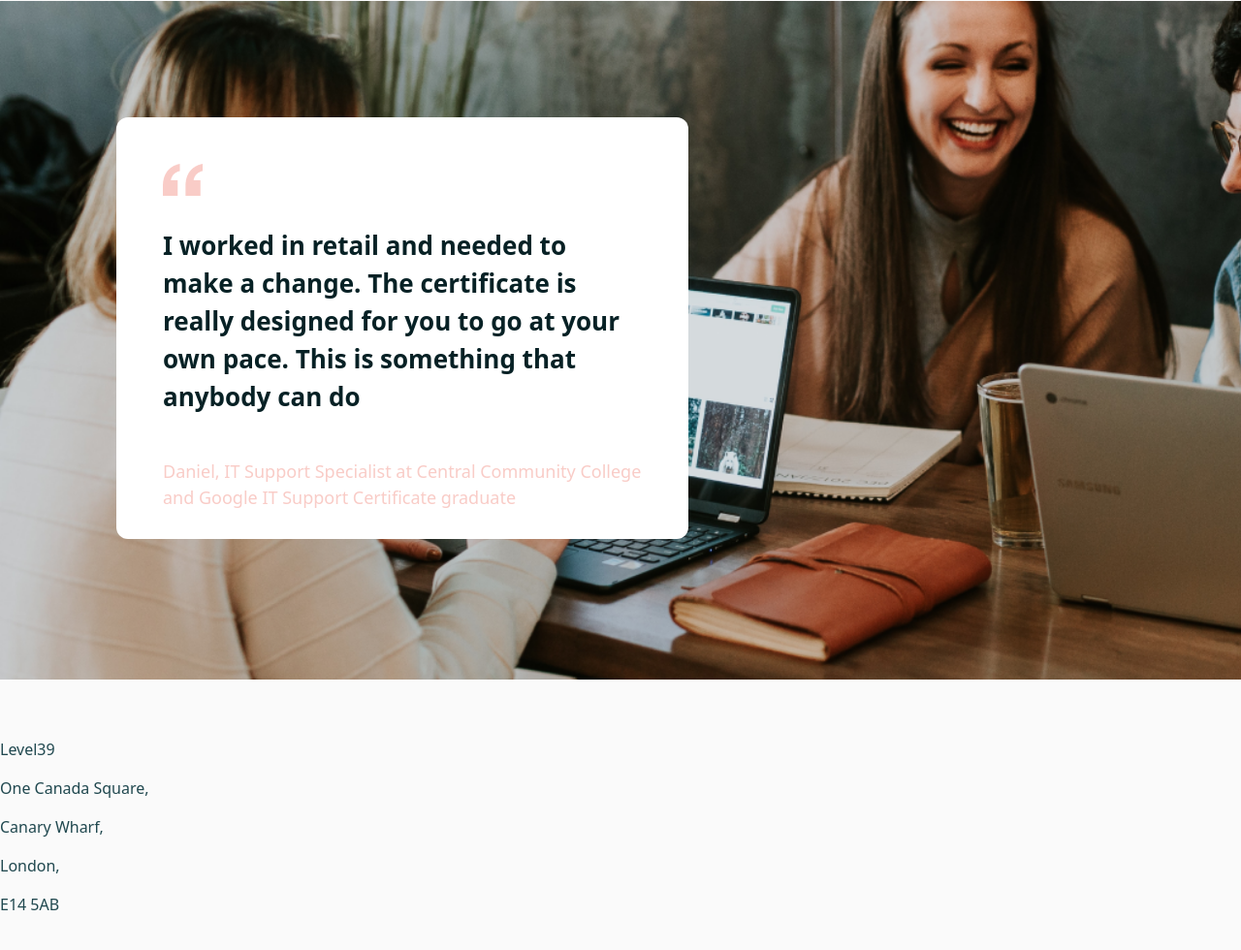
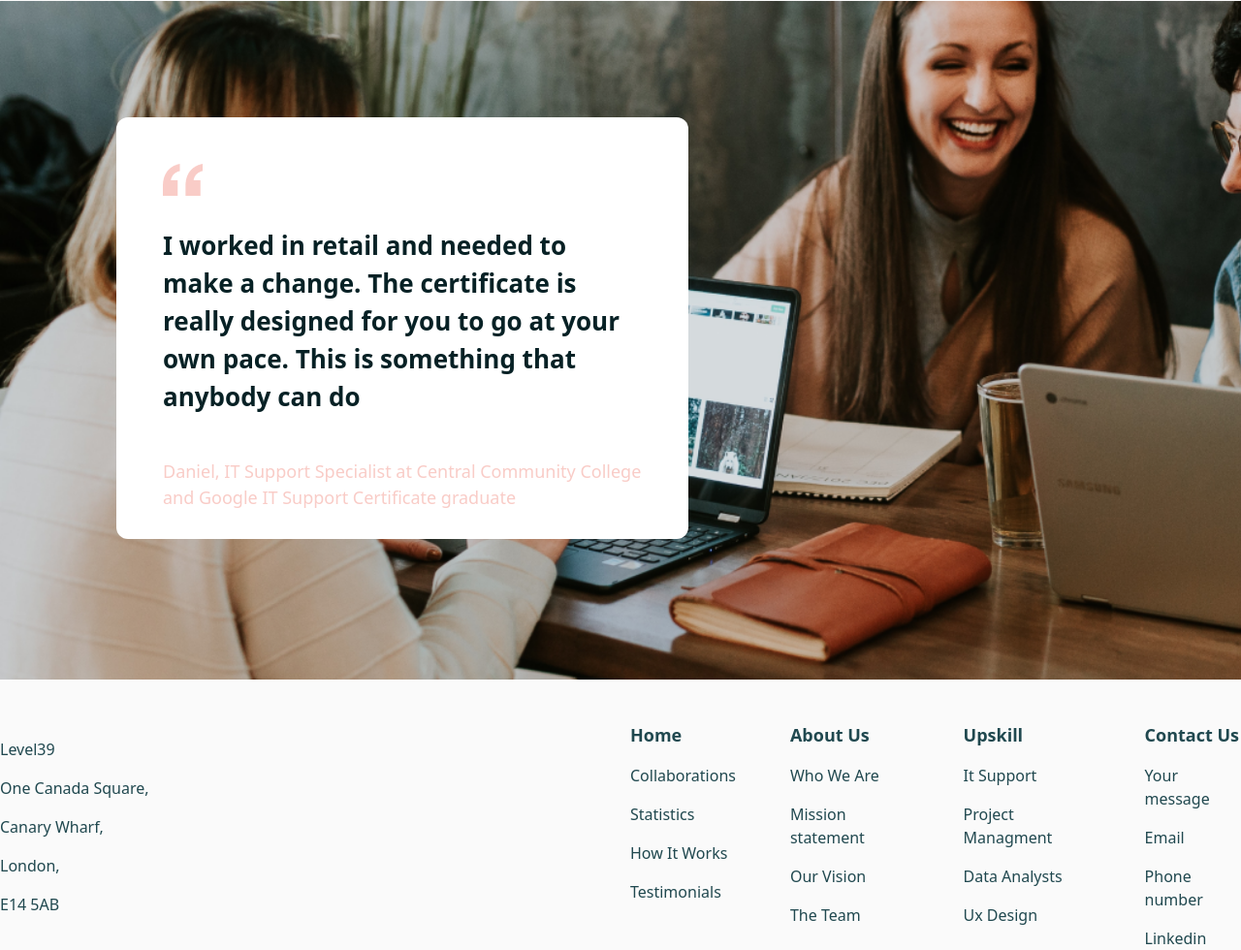
Before and after one commit to farju947/project-3, a website built with Vite: page index.html in a window 1280 px wide. Shown: the part 9082-10062 px from the top of the page at 97% size. Before the commit the page ends 10027 px from the top, so only its background shows below. Built offline with nearby package versions, Linux system fonts and the light colour scheme; files whose address does not match are found by name.

Commit message:
3rd section done

```diff
--- a/index.html
+++ b/index.html
@@ -461,6 +461,104 @@ alt=""
    </ul>
  </div>
 <!-- 2nd section end -->
-
+ <!-- 3rd section start -->
+ <div class="flex lg:gap-14 gap-4 sm:gap-16 col-span-12 lg:col-span-6 ">
+  <ul class="flex flex-col gap-1">
+    <li class="text-[#20484F] font-bold mt-3 text-[18px] dark:text-white">Home</li>
+    <li
+      class="text-[#20484F] font-medium mt-3 hover:scale-105 cursor-pointer transition-all dark:text-white"
+    >
+      Collaborations
+    </li>
+    <li
+      class="text-[#20484F] font-medium mt-3 hover:scale-105 cursor-pointer transition-all dark:text-white "
+    >
+      Statistics
+    </li>
+    <li
+      class="text-[#20484F] font-medium mt-3 hover:scale-105 cursor-pointer transition-all dark:text-white"
+    >
+      How It Works
+    </li>
+    <li
+      class="text-[#20484F] font-medium mt-3 hover:scale-105 cursor-pointer transition-all dark:text-white"
+    >
+      Testimonials
+    </li>
+  </ul>
+  <ul class="flex flex-col gap-1">
+    <li class="text-[#20484F] font-bold mt-3 text-[18px] dark:text-white">About Us</li>
+    <li
+      class="text-[#20484F] font-medium mt-3 hover:scale-105 cursor-pointer transition-all dark:text-white"
+    >
+      Who We Are
+    </li>
+    <li
+      class="text-[#20484F] font-medium mt-3 hover:scale-105 cursor-pointer transition-all dark:text-white"
+    >
+      Mission statement
+    </li>
+    <li
+      class="text-[#20484F] font-medium mt-3 hover:scale-105 cursor-pointer transition-all dark:text-white"
+    >
+      Our Vision
+    </li>
+    <li
+      class="text-[#20484F] font-medium mt-3 hover:scale-105 cursor-pointer transition-all dark:text-white"
+    >
+      The Team
+    </li>
+  </ul>
+  <ul class="flex flex-col gap-1">
+    <li class="text-[#20484F] font-bold mt-3 text-[18px] dark:text-white">Upskill</li>
+    <li
+      class="text-[#20484F] font-medium mt-3 hover:scale-105 cursor-pointer transition-all dark:text-white"
+    >
+      It Support
+    </li>
+    <li
+      class="text-[#20484F] font-medium mt-3 hover:scale-105 cursor-pointer transition-all dark:text-white"
+    >
+      Project Managment
+    </li>
+    <li
+      class="text-[#20484F] font-medium mt-3 hover:scale-105 cursor-pointer transition-all dark:text-white"
+    >
+      Data Analysts
+    </li>
+    <li
+      class="text-[#20484F] font-medium mt-3 hover:scale-105 cursor-pointer transition-all dark:text-white"
+    >
+      Ux Design
+    </li>
+  </ul>
+  <ul class="flex flex-col gap-1">
+    <li class="text-[#20484F] text-[18px] font-bold mt-3 dark:text-white">
+      Contact Us
+    </li>
+    <li
+      class="text-[#20484F] font-medium mt-3 hover:scale-105 cursor-pointer transition-all dark:text-white"
+    >
+      Your message
+    </li>
+    <li
+      class="text-[#20484F] font-medium mt-3 hover:scale-105 cursor-pointer transition-all dark:text-white"
+    >
+      Email
+    </li>
+    <li
+      class="text-[#20484F] font-medium mt-3 hover:scale-105 cursor-pointer transition-all dark:text-white"
+    >
+      Phone number
+    </li>
+    <li
+      class="text-[#20484F] font-medium mt-3 hover:scale-105 cursor-pointer transition-all dark:text-white"
+    >
+      Linkedin
+    </li>
+  </ul>
+</div>
+</div>
+<!-- 3rd section end -->
 </body>
 </html>
```
